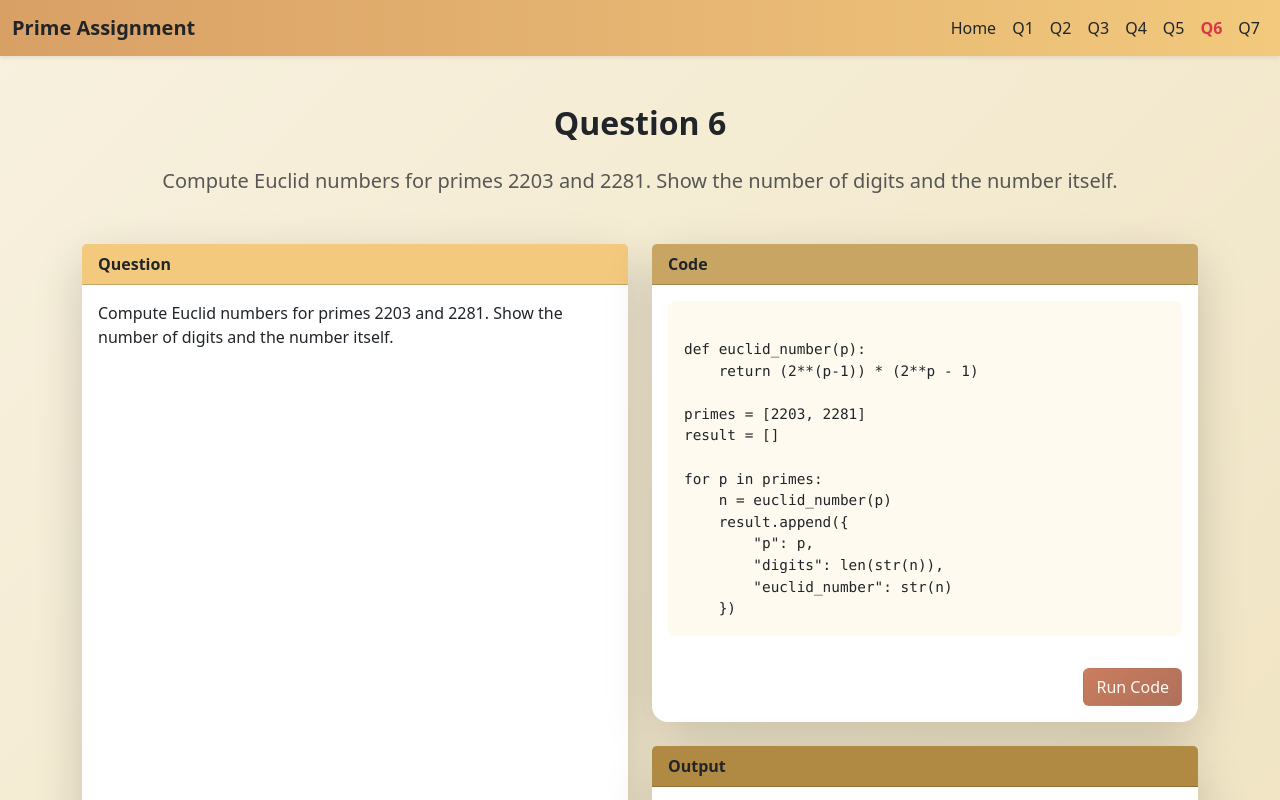
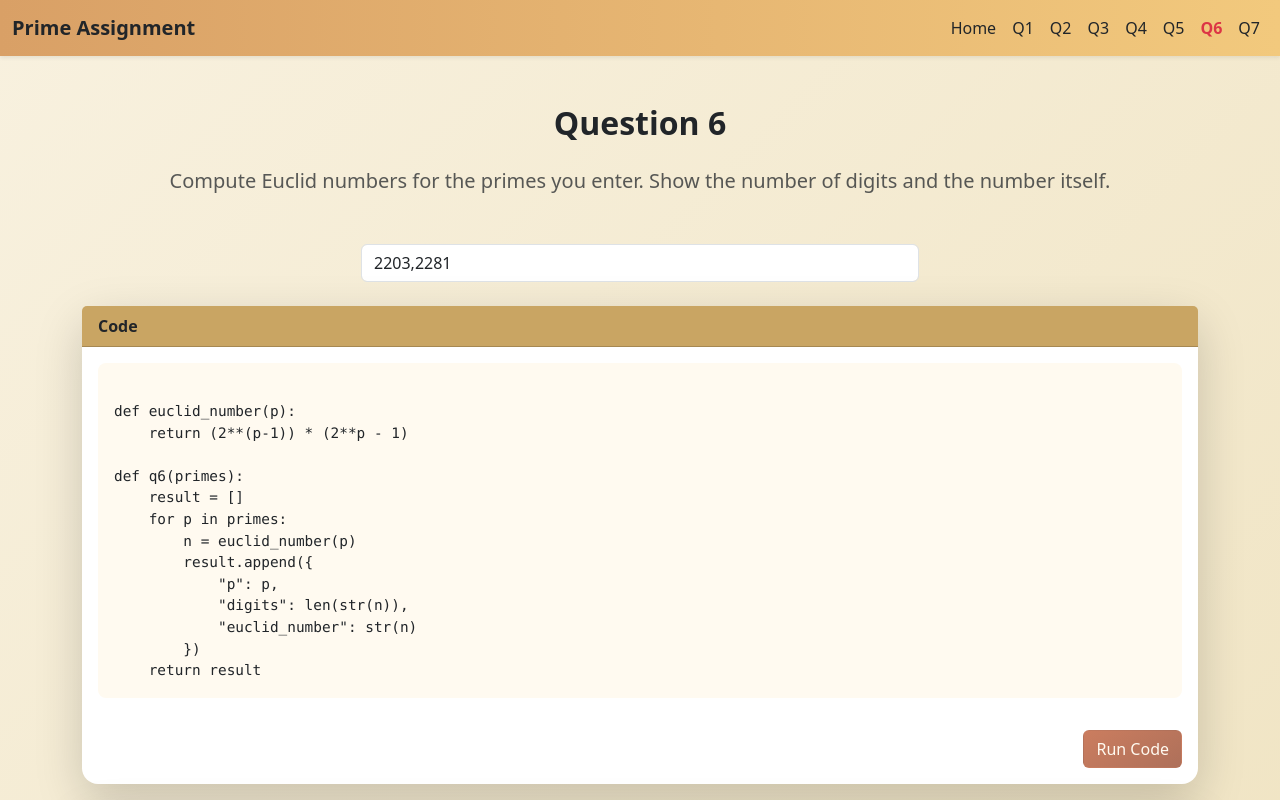
Before and after one commit to rohith-0601/NM_k, a React (Vite) app in the folder frontend/: page /q6 in a window 1280 px wide. Shown: the top 800 px of the page. Built offline with nearby package versions, Linux system fonts and the light colour scheme.

Commit message:
input filed

```diff
--- a/frontend/src/pages/Question5.jsx
+++ b/frontend/src/pages/Question5.jsx
@@ -7,6 +7,10 @@ function Q5() {
   const [output, setOutput] = useState([]);
   const [loading, setLoading] = useState(false);
   const [time, setTime] = useState(0);
+
+  // User inputs
+  const [maxDigits, setMaxDigits] = useState(50);
+  const [maxPrimes, setMaxPrimes] = useState(5);
 
   // Timer for elapsed time
   useEffect(() => {
@@ -24,7 +28,9 @@ function Q5() {
     setTime(0);
 
     axios
-      .get("http://127.0.0.1:8000/q5")
+      .get("http://127.0.0.1:8000/q5", {
+        params: { max_digits: maxDigits, max_primes: maxPrimes },
+      })
       .then((res) => {
         setOutput(res.data.output);
         setLoading(false);
@@ -134,6 +140,28 @@ def q5(max_digits=50, max_primes=5):
               <div className="card-body">
                 <h4 className="fw-bold text-dark mb-3">Question 5</h4>
                 <p className="lead text-muted">{questionText}</p>
+
+                {/* Input fields */}
+                <div className="mb-3">
+                  <label className="form-label fw-bold">Minimum Digits</label>
+                  <input
+                    type="number"
+                    className="form-control"
+                    value={maxDigits}
+                    onChange={(e) => setMaxDigits(e.target.value)}
+                    min="10"
+                  />
+                </div>
+                <div className="mb-3">
+                  <label className="form-label fw-bold">Number of Primes</label>
+                  <input
+                    type="number"
+                    className="form-control"
+                    value={maxPrimes}
+                    onChange={(e) => setMaxPrimes(e.target.value)}
+                    min="1"
+                  />
+                </div>
               </div>
             </div>
           </div>
--- a/frontend/src/pages/Question6.jsx
+++ b/frontend/src/pages/Question6.jsx
@@ -7,6 +7,7 @@ function Question6() {
   const [output, setOutput] = useState([]);
   const [loading, setLoading] = useState(false);
   const [time, setTime] = useState(0);
+  const [primesInput, setPrimesInput] = useState("2203,2281"); // default primes
 
   // Timer for elapsed time
   useEffect(() => {
@@ -23,7 +24,9 @@ function Question6() {
     setLoading(true);
     setOutput([]);
     axios
-      .get("http://127.0.0.1:8000/q6")
+      .get("http://127.0.0.1:8000/q6", {
+        params: { primes: primesInput },
+      })
       .then((res) => {
         setOutput(res.data.output);
         setLoading(false);
@@ -38,9 +41,8 @@ function Question6() {
 def euclid_number(p):
     return (2**(p-1)) * (2**p - 1)
 
-primes = [2203, 2281]
+def q6(primes):
     result = []
-
     for p in primes:
         n = euclid_number(p)
         result.append({
@@ -48,9 +50,10 @@ for p in primes:
             "digits": len(str(n)),
             "euclid_number": str(n)
         })
+    return result
 `;
 
-  const questionText = `Compute Euclid numbers for primes 2203 and 2281.
+  const questionText = `Compute Euclid numbers for the primes you enter.
 Show the number of digits and the number itself.`;
 
   return (
@@ -106,23 +109,19 @@ Show the number of digits and the number itself.`;
         <p className="lead text-muted text-center mb-5">{questionText}</p>
 
         <div className="row g-4">
-          {/* Question Box (Left) */}
-          <div className="col-12 col-lg-6">
-            <div className="card shadow-lg border-0 h-100 rounded-4">
-              <div
-                className="card-header text-dark fw-bold"
-                style={{ backgroundColor: "#f2c97d" }}
-              >
-                Question
-              </div>
-              <div className="card-body">
-                <p className="mb-0">{questionText}</p>
-              </div>
-            </div>
+          {/* Input Box */}
+          <div className="col-12 text-center">
+            <input
+              type="text"
+              className="form-control w-50 mx-auto"
+              value={primesInput}
+              onChange={(e) => setPrimesInput(e.target.value)}
+              placeholder="Enter primes, e.g. 2203,2281"
+            />
           </div>
 
-          {/* Code + Output (Right) */}
-          <div className="col-12 col-lg-6 d-flex flex-column gap-4">
+          {/* Code + Output */}
+          <div className="col-12 d-flex flex-column gap-4">
             {/* Code Box */}
             <div className="card shadow-lg border-0 rounded-4 flex-fill">
               <div
@@ -196,7 +195,7 @@ Show the number of digits and the number itself.`;
                     ))}
                   </div>
                 ) : (
-                  <p className="text-muted">Click "Run Code" to see output.</p>
+                  <p className="text-muted">Enter primes and click "Run Code".</p>
                 )}
               </div>
             </div>
```
Also changed, not shown: 2 other files (tests, documents, lock files or other folders). Lines whose indentation alone changed are shown as unchanged.
